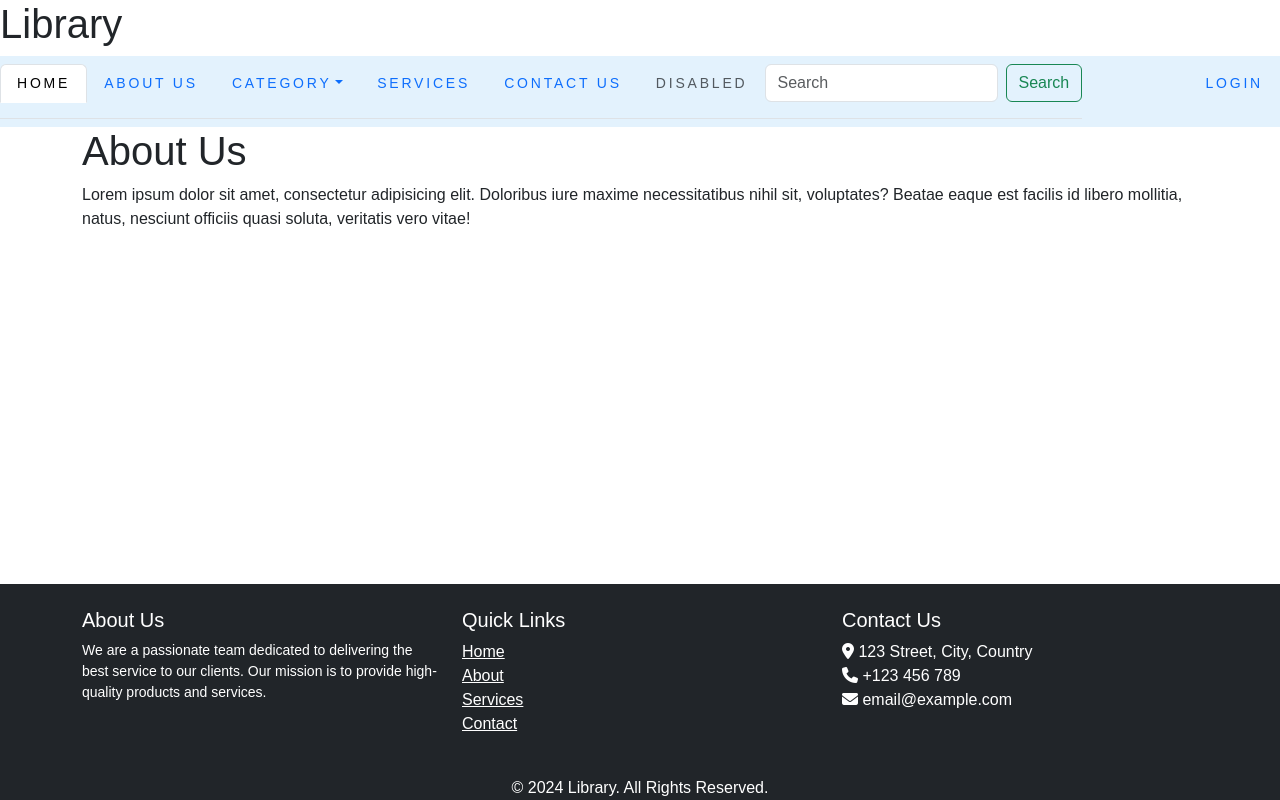
After one commit to Athiraminnu/Book_Rental, a Django app: page /about in a window 1280 px wide. The commit adds this page. Run offline with Django 5.2, Linux system fonts and the light colour scheme; some libraries are stand-ins or nearby versions.

Commit message:
about us & img

```diff
--- a/store/petsstore/urls.py
+++ b/store/petsstore/urls.py
@@ -3,6 +3,7 @@ from django . urls import path
 app_name = "library"
 urlpatterns = [
     path('', views.dashboard, name='dashBoard'),
+    path('about', views.aboutUs, name='aboutUs'),
     path('fiction', views.fiction, name='fictionBooks'),
     path('anime', views.anime, name='animeBooks'),
     path('horror', views.horror, name='horrorBooks'),
--- a/store/petsstore/views.py
+++ b/store/petsstore/views.py
@@ -14,6 +14,10 @@ def dashboard(request):
     # book = Books.objects.filter(created=(sixMonthsAgo, todayDate))
     book = Books.objects.all()
     return render(request, "dashboard.html", {'data': book})
+
+
+def aboutUs(request):
+    return render(request, "about_us.html")
 
 
 def fiction(request):
--- /dev/null
+++ b/store/templates/about_us.html
@@ -0,0 +1,9 @@
+{% extends 'base.html' %}
+{% load static %}
+{% block title %}About Us{% endblock %}
+{% block content  %}
+<div class="container">
+  <h1> About Us</h1>
+  <p>Lorem ipsum dolor sit amet, consectetur adipisicing elit. Doloribus iure maxime necessitatibus nihil sit, voluptates? Beatae eaque est facilis id libero mollitia, natus, nesciunt officiis quasi soluta, veritatis vero vitae!</p>
+</div>
+{% endblock %}
--- a/store/templates/anime.html
+++ b/store/templates/anime.html
@@ -8,7 +8,7 @@
         {% for item in abooks %}
           <div class="col-sm-4">
             <div class="card" style="width: 18rem;">
-                <img src="{{item.img_url}}" class="card-img-top" alt="{{item.name}}">
+                <img src="{{ item.img.url }}" class="card-img-top" alt="{{item.name}}">
                 <div class="card-body">
                     <h5 class="static/img/card-title">{{item.name}}</h5>
                     <p class="card-text">{{item.desc}}</p>
--- a/store/templates/base.html
+++ b/store/templates/base.html
@@ -24,7 +24,7 @@
                 <a class="nav-link active" aria-current="page" href="/">Home</a>
               </li>
               <li class="nav-item">
-                <a class="nav-link" href="#">About Us</a>
+                <a class="nav-link" href="about">About Us</a>
               </li>
                 <li class="nav-item dropdown">
                     <a class="nav-link dropdown-toggle" data-bs-toggle="dropdown" href="#" role="button" aria-expanded="false">Category</a>
--- a/store/templates/dashboard.html
+++ b/store/templates/dashboard.html
@@ -9,7 +9,7 @@
        {% for item in data %}
           <div class="col-sm-4">
             <div class="card" style="width: 18rem;">
-                <img src="{{item.img}}" class="card-img-top" alt="{{item.name}}">
+                <img src="{{ item.img.url }}" class="card-img-top" alt="{{item.name}}">
                 <div class="card-body">
                     <h5 class="static/img/card-title">{{item.name}}</h5>
                     <p class="card-text">{{item.desc}}</p>
--- a/store/templates/fiction.html
+++ b/store/templates/fiction.html
@@ -8,7 +8,7 @@
         {% for item in fbooks %}
           <div class="col-sm-4">
             <div class="card" style="width: 18rem;">
-                <img src="{{item.img_url}}" class="card-img-top" alt="{{item.name}}">
+                <img src="{{ item.img.url }}" class="card-img-top" alt="{{item.name}}">
                 <div class="card-body">
                     <h5 class="static/img/card-title">{{item.name}}</h5>
                     <p class="card-text">{{item.desc}}</p>
--- a/store/templates/horror.html
+++ b/store/templates/horror.html
@@ -8,7 +8,7 @@
         {% for item in hbooks %}
           <div class="col-sm-4">
             <div class="card" style="width: 18rem;">
-                <img src="{{item.img_url}}" class="card-img-top" alt="{{item.name}}">
+                <img src="{{ item.img.url }}" class="card-img-top" alt="{{item.name}}">
                 <div class="card-body">
                     <h5 class="static/img/card-title">{{item.name}}</h5>
                     <p class="card-text">{{item.desc}}</p>
```
